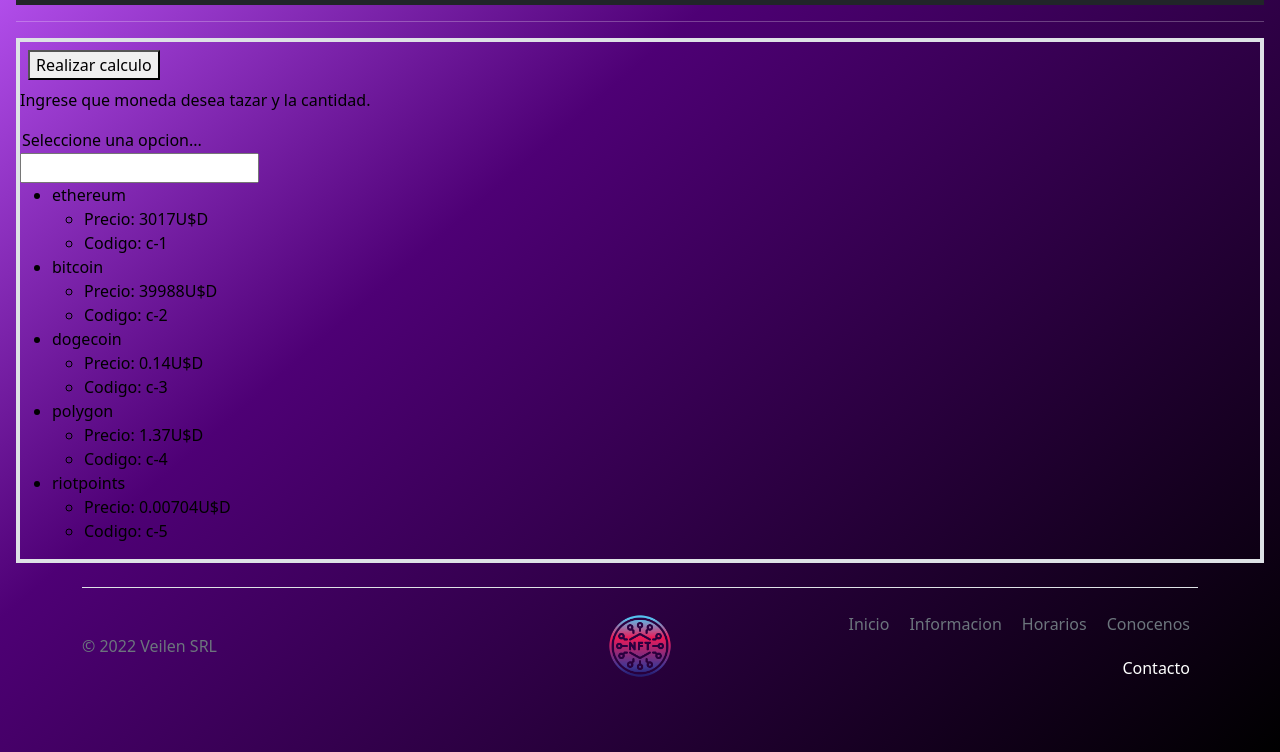
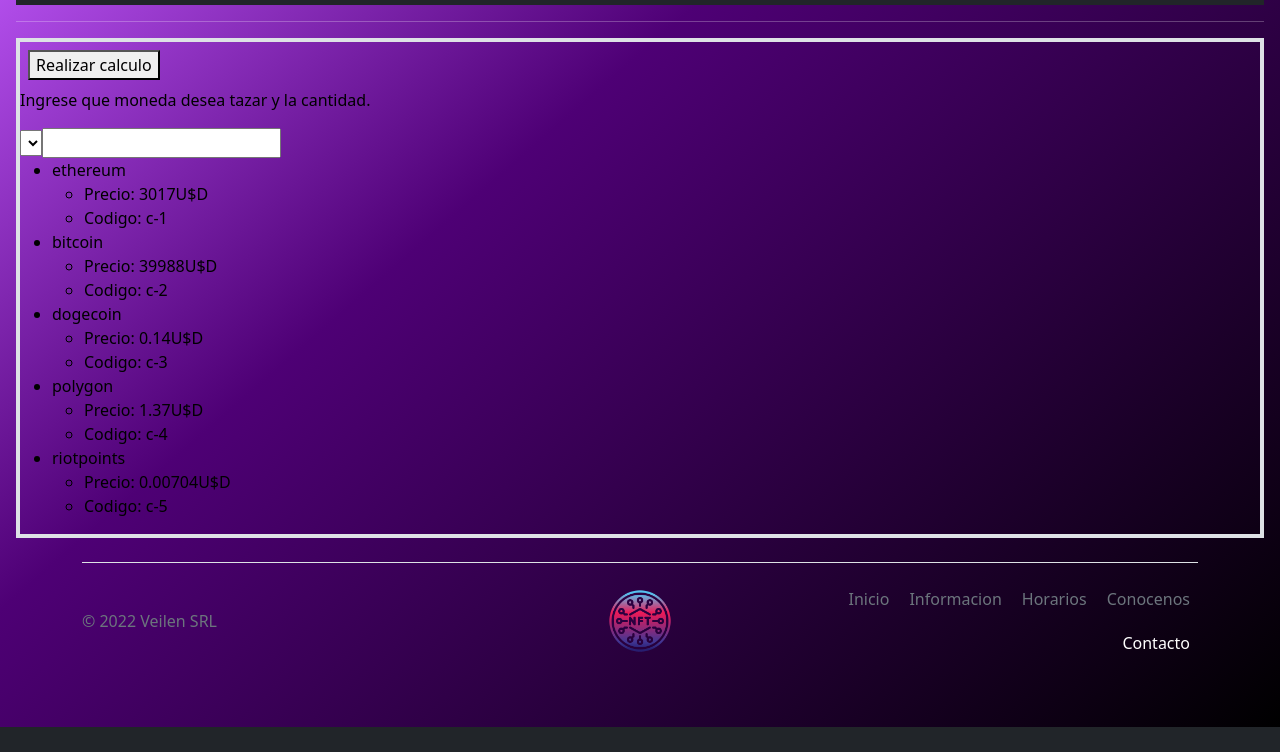
Before and after one commit to Veilen1/proyectoFinalJS, a plain HTML site: page views/javascript.html in a window 1280 px wide. Both pictures are taken after a click on the button "Realizar calculo". Shown: the part 112-864 px from the top of the page. After the commit the page ends 839 px from the top, so only its background shows below. Drawn offline with nearby package versions, Linux system fonts and the light colour scheme.

Commit message:
Storage Added, trying Select on DOM

```diff
--- a/scripts/scripts.js
+++ b/scripts/scripts.js
@@ -86,13 +86,23 @@ coins.forEach( (coins, icoins) => {
 
 let contenedor = document.getElementById("contenedor")
 function agregarMoneda () {
-    let optionMoneda = document.getElementById("optionMoneda");
-    optionMoneda = document.createElement("option");
-    optionMoneda.innerHTML = "Seleccione una opcion...";
-    contenedor.append(optionMoneda)
+    let selectCoins = document.getElementById("selectCoins");
+    selectCoins = document.createElement("select");
+    selectCoins.innerHTML = "Seleccione una opcion...";
+/*     coins.forEach( (coins, icoins) => {
+        const option1 = createElement("option")
+        option1.innerText = coins.nombre
+    }) */
+    contenedor.append(selectCoins)
     let inputCantidad = document.getElementById("inputCant");
     inputCantidad = document.createElement("input");
     contenedor.append(inputCantidad)
+    let botonCalculo = document.getElementById("botonCalculo")
+    botonCalculo.addEventListener("click", () => {
+
+    })
+    botonCalculo = document.createElement("button");
+    contenedor.append(botonCalculo);
 }
 let botonCalcular = document.getElementById("btnCalculo");
 botonCalcular.addEventListener("click", () => {
@@ -103,3 +113,6 @@ botonCalcular.addEventListener("click", () => {
     console.log("toma el evento");
     agregarMoneda();
 })
+
+localStorage.setItem("Monedas", JSON.stringify(coins));
+localStorage.removeItem("coins")
--- a/views/javascript.html
+++ b/views/javascript.html
@@ -67,7 +67,7 @@
     <main class="text-black border border-4 ">
         <div id="contenedor">
         <button type="button" id="btnCalculo" class="m-2">Realizar calculo</button>
-
+        <div id="selectCoins">  </div>
         </div>
         <ul class="" id="coins">
         </ul>
```
